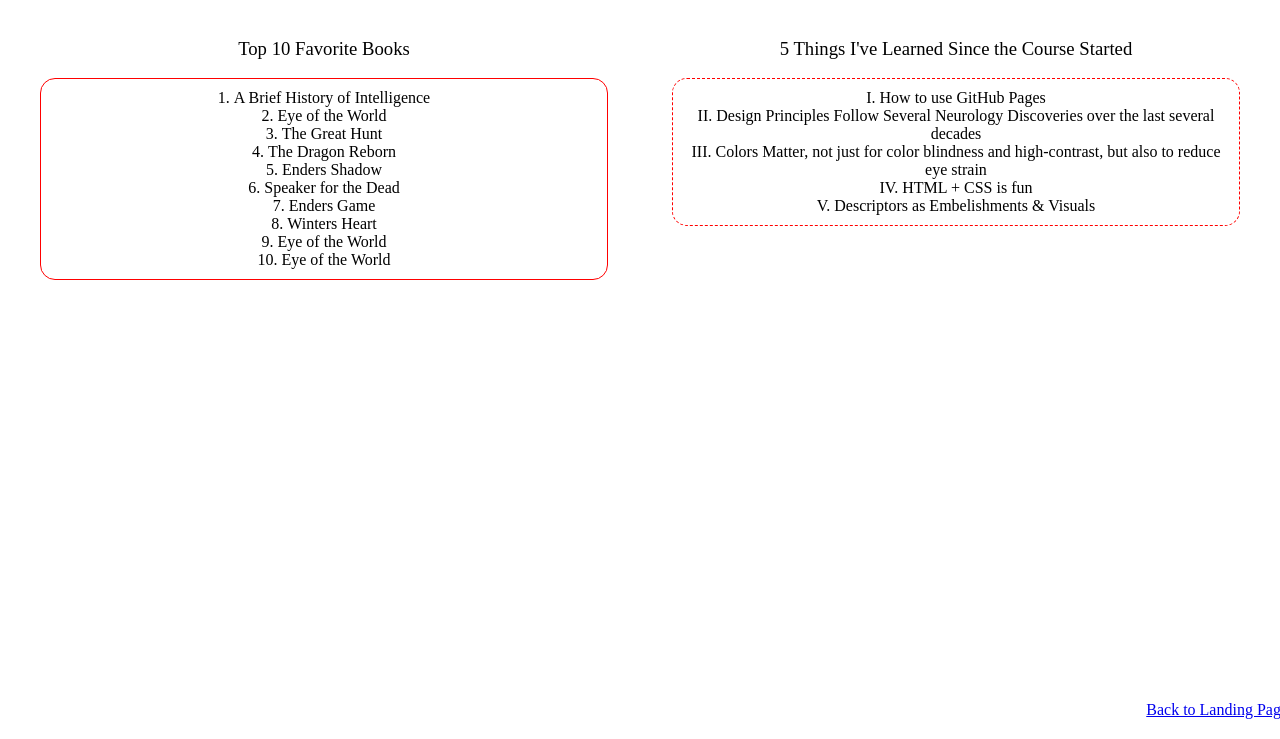
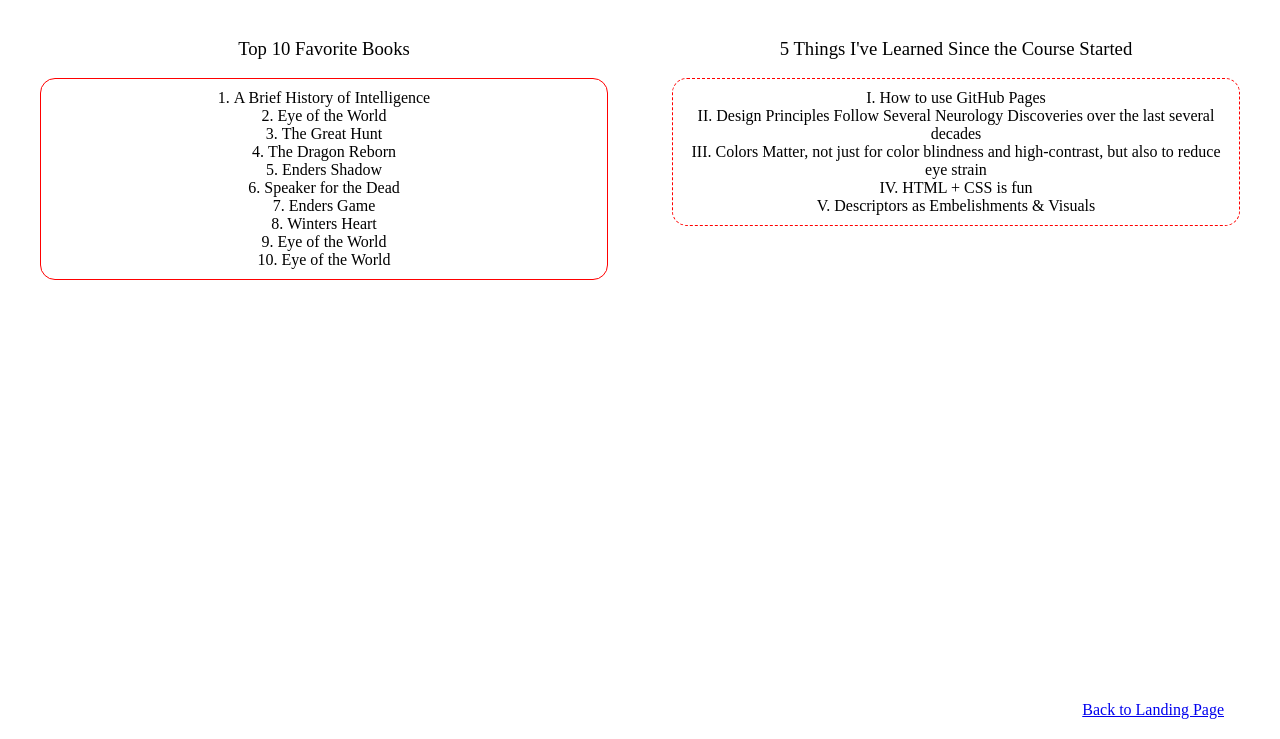
Before and after one commit to GeraltOfCodea/csd-340, a plain HTML site: page module-3/Norrbom_Mod3_3.html in a window 1280 px wide. Shown: the part 61-800 px from the top of the page. Drawn offline with Linux system fonts and the light colour scheme.

```diff
--- a/module-3/Norrbom_Mod3_3.css
+++ b/module-3/Norrbom_Mod3_3.css
@@ -42,11 +42,10 @@ a:hover {
     text-decoration: none;
 }
 
-.landing-page {
-    width: 100vw;
+.return-landing-page {
+    width: 95vw;
     margin-top: 60%;
     margin-bottom: 20px;
-    padding-right: 10px;
     text-align: right;
     position: fixed;
     bottom: 0;
--- a/module-3/Norrbom_Mod3_3.html
+++ b/module-3/Norrbom_Mod3_3.html
@@ -35,7 +35,7 @@
                 </ul>
             </div>
         </div>
-        <div class="landing-page">
+        <div class="return-landing-page">
             <a href="../index.html">Back to Landing Page</a>
         </div>
     </div>
```
